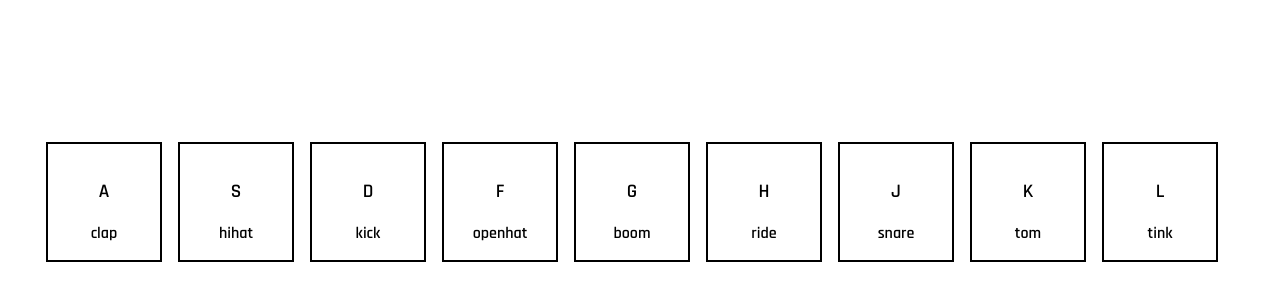
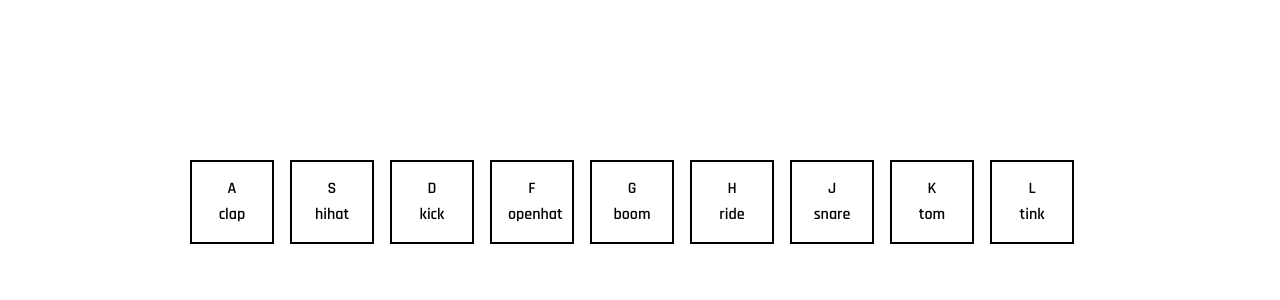
Before and after one commit to stivaliserna/scripts, a plain HTML site: page javascript30/01-drum-kit/index.html in a window 1280 px wide. Shown: the part 206-506 px from the top of the page. Drawn offline with Linux system fonts and the light colour scheme.

Commit message:
Update drum kit style

```diff
--- a/javascript30/01-drum-kit/main.css
+++ b/javascript30/01-drum-kit/main.css
@@ -7,7 +7,8 @@
 
 .key {
   border: 2px solid black;
-  width: 5em;
+  width: 3em;
+  height: 3em;
   padding: 1em;
   margin-right: 1em;
   text-align: center;
@@ -19,7 +20,9 @@ p, span {
 }
 
 p {
-  font-size: 1.2em;
+  font-size: 1em;
+  margin-top: 0;
+  margin-bottom: 5px;
 }
 
 .playing {
```
Also changed, not shown: javascript30/01-drum-kit/index.html (line endings or trailing spaces).
